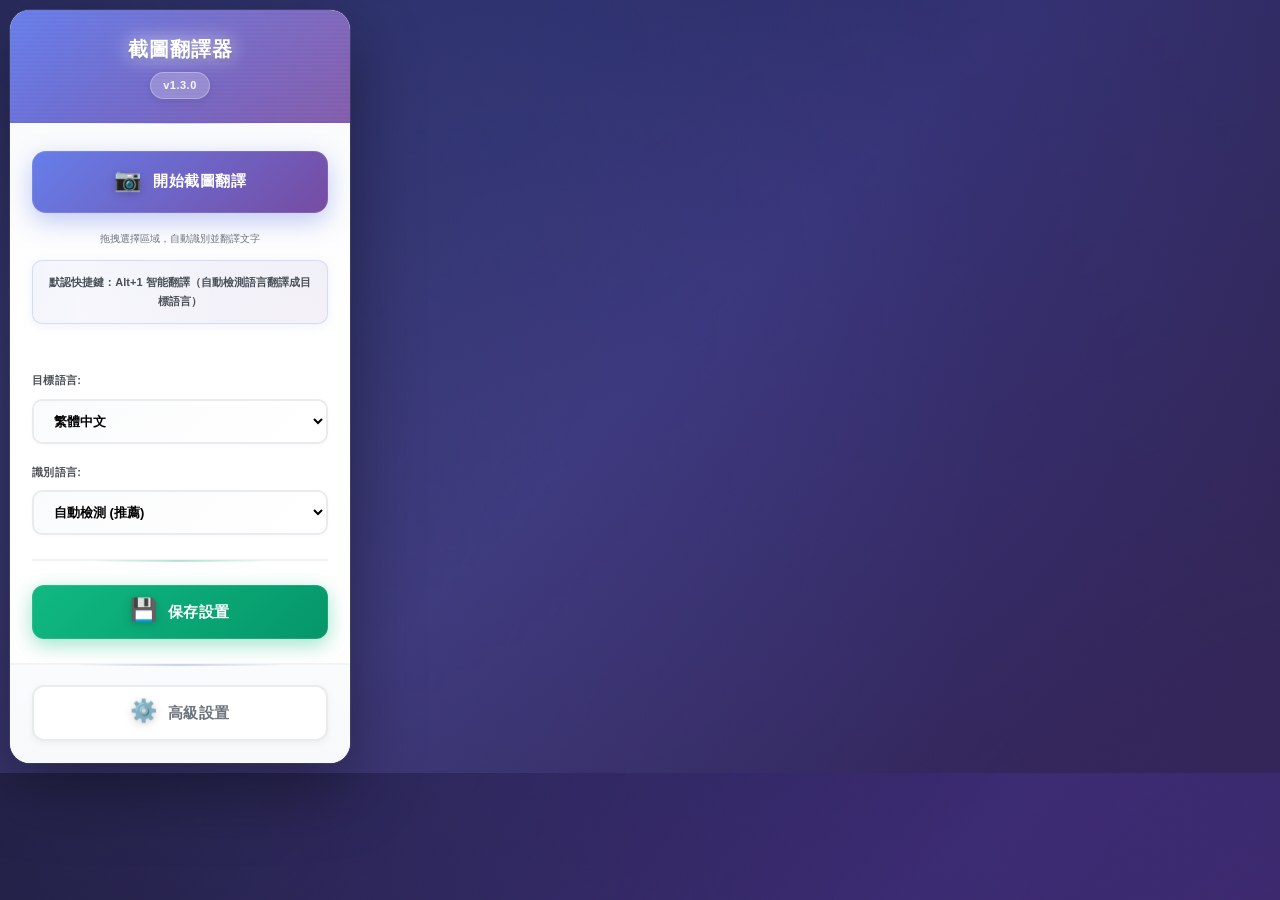
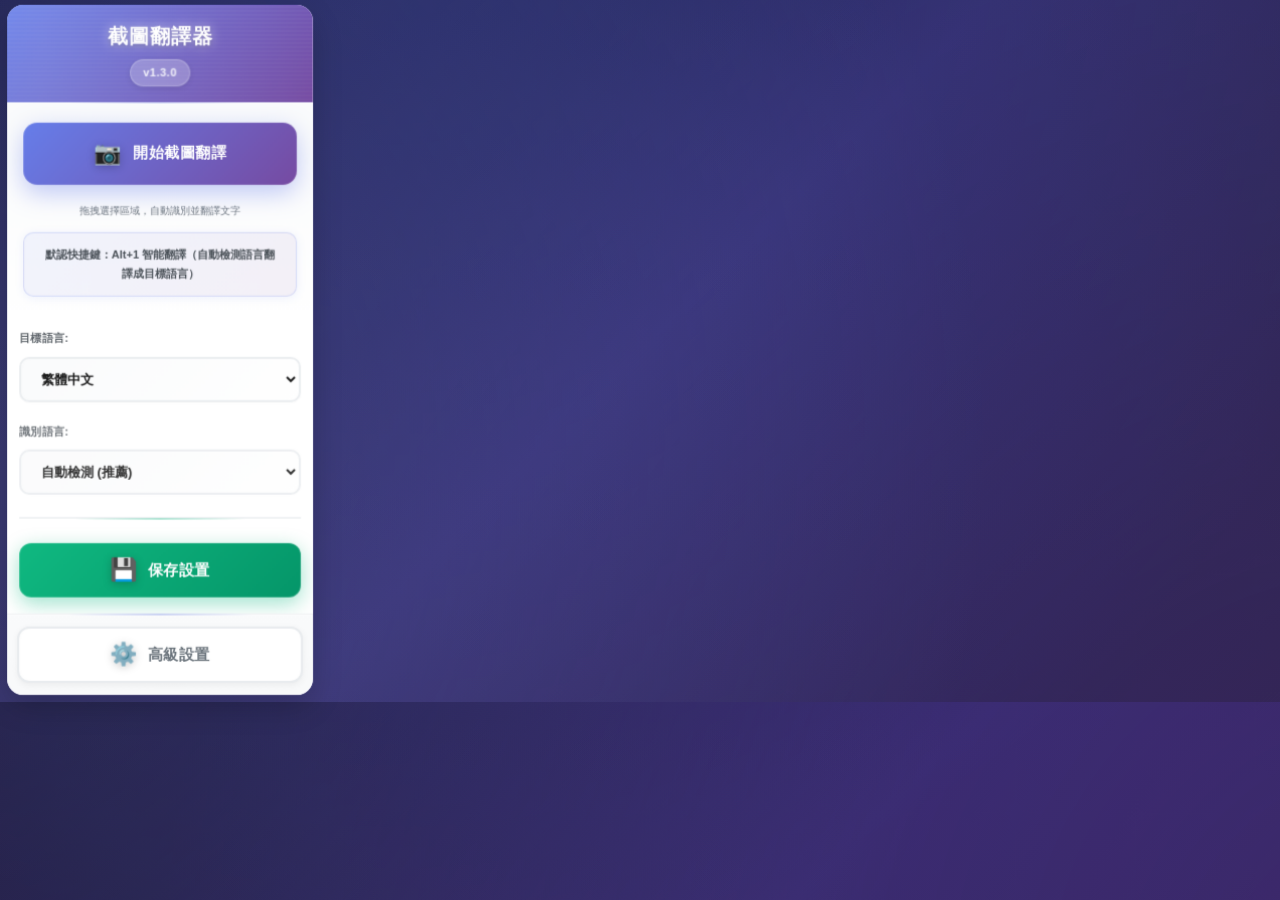

Fix Google Translate fallback, extend LLM timeout, shrink UI, remove outer frame

--- a/popup.css
+++ b/popup.css
@@ -7,11 +7,11 @@
 
 body {
   font-family: -apple-system, BlinkMacSystemFont, 'Segoe UI', Roboto, 'Helvetica Neue', Arial, sans-serif;
-  width: 360px;
+  width: 320px;
   background: linear-gradient(135deg, #0f0c29 0%, #302b63 50%, #24243e 100%);
   color: #333;
   line-height: 1.5;
-  padding: 10px;
+  padding: 8px;
   position: relative;
   overflow: hidden;
 }
@@ -41,12 +41,10 @@ body::before {
 .popup-container {
   background: rgba(255, 255, 255, 0.95);
   backdrop-filter: blur(20px) saturate(180%);
-  border-radius: 20px;
+  border-radius: 16px;
   overflow: hidden;
   box-shadow: 
-    0 25px 70px rgba(0, 0, 0, 0.4),
-    0 0 0 1px rgba(255, 255, 255, 0.1),
-    inset 0 1px 0 rgba(255, 255, 255, 0.6);
+    0 12px 30px rgba(0, 0, 0, 0.2);
   animation: popupEnter 0.4s cubic-bezier(0.34, 1.56, 0.64, 1);
   position: relative;
 }
@@ -88,11 +86,11 @@ body::before {
 .header {
   background: linear-gradient(135deg, #667eea 0%, #764ba2 100%);
   color: white;
-  padding: 24px 20px;
+  padding: 16px 12px;
   text-align: center;
   position: relative;
   overflow: hidden;
-  box-shadow: 0 4px 20px rgba(102, 126, 234, 0.4);
+  box-shadow: 0 2px 12px rgba(102, 126, 234, 0.3);
 }
 
 .header::before {
@@ -169,7 +167,7 @@ body::before {
 
 /* 主要操作區域 - 科技感設計 */
 .main-section {
-  padding: 28px 22px 24px;
+  padding: 20px 16px 16px;
   text-align: center;
   background: linear-gradient(180deg, #fafbfc 0%, #ffffff 100%);
   position: relative;
@@ -320,7 +318,7 @@ body::before {
 
 /* 設置區域 - 科技卡片設計 */
 .settings-section {
-  padding: 24px 22px;
+  padding: 16px 12px;
   background: white;
   position: relative;
 }
@@ -535,8 +533,8 @@ body::before {
 
 /* 底部操作 - 科技感設計 */
 .footer {
-  padding: 20px 22px 22px;
-  border-top: 2px solid #f1f3f5;
+  padding: 12px 10px 12px;
+  border-top: 1px solid #f1f3f5;
   background: linear-gradient(180deg, #fafbfc 0%, #f8f9fa 100%);
   position: relative;
 }
